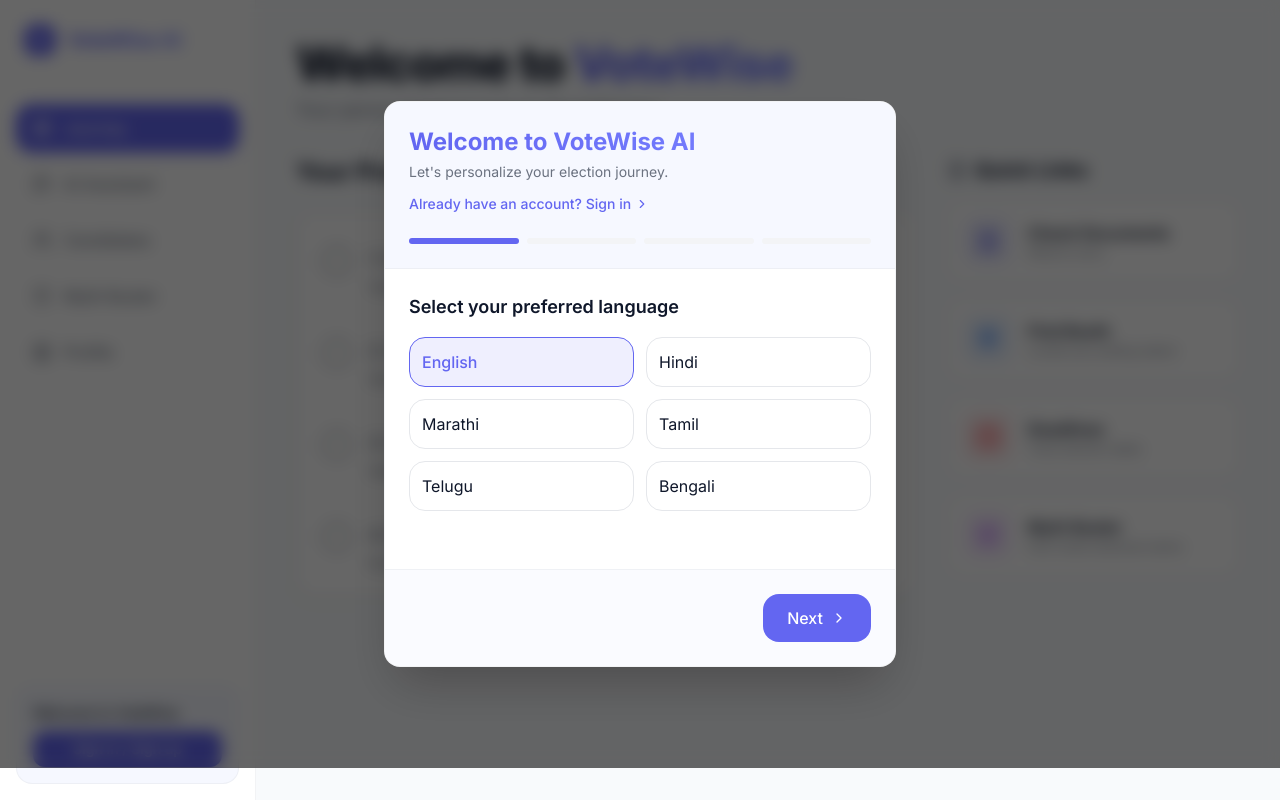
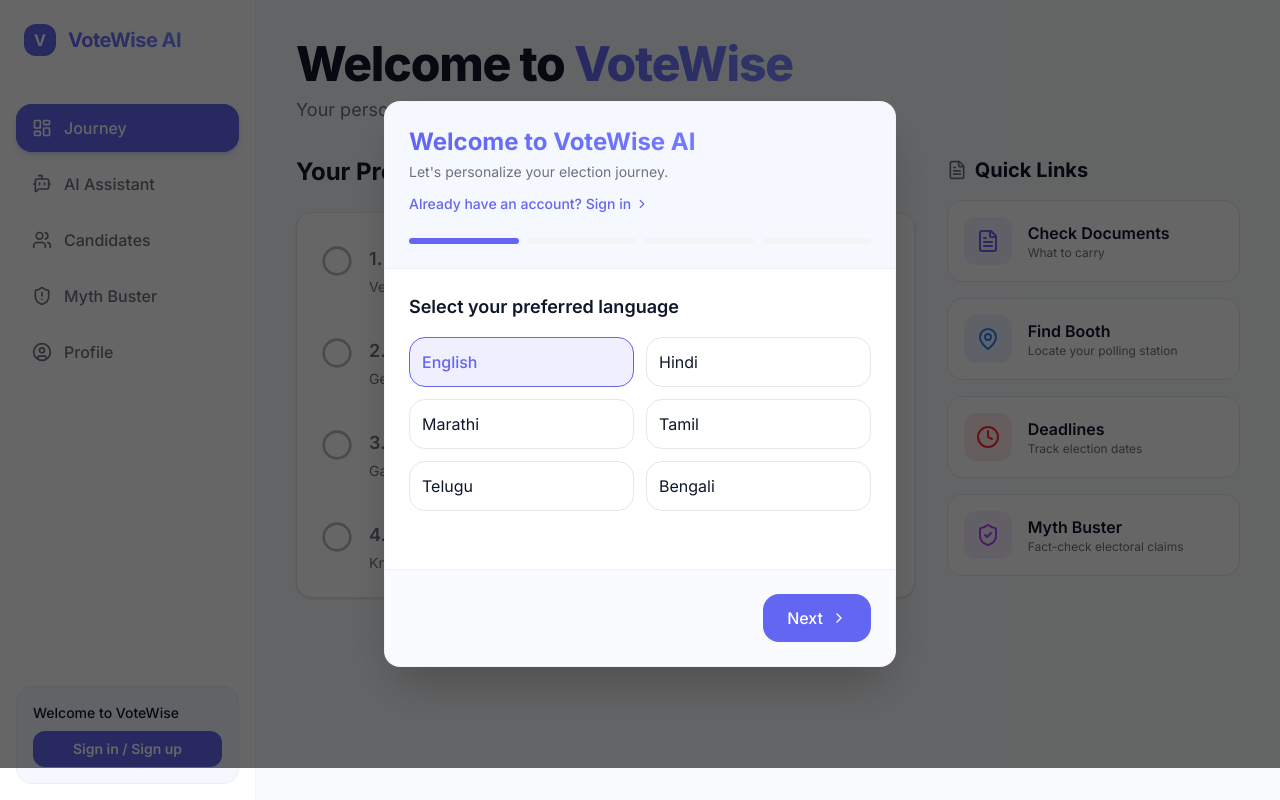
Before and after one commit to Samritha-S/VoteWise-AI, a Next.js app: page / in a window 1280 px wide. Built offline with nearby package versions, Linux system fonts and the light colour scheme.

Commit message:
style: remove backdrop blur from onboarding modal

```diff
--- a/src/components/OnboardingModal.tsx
+++ b/src/components/OnboardingModal.tsx
@@ -44,7 +44,7 @@
   };
 
   return (
-    <div className="fixed inset-0 z-50 flex items-center justify-center p-4 bg-black/60 backdrop-blur-sm">
+    <div className="fixed inset-0 z-50 flex items-center justify-center p-4 bg-black/60">
       <motion.div
         initial={{ opacity: 0, scale: 0.95, y: 20 }}
         animate={{ opacity: 1, scale: 1, y: 0 }}
```
